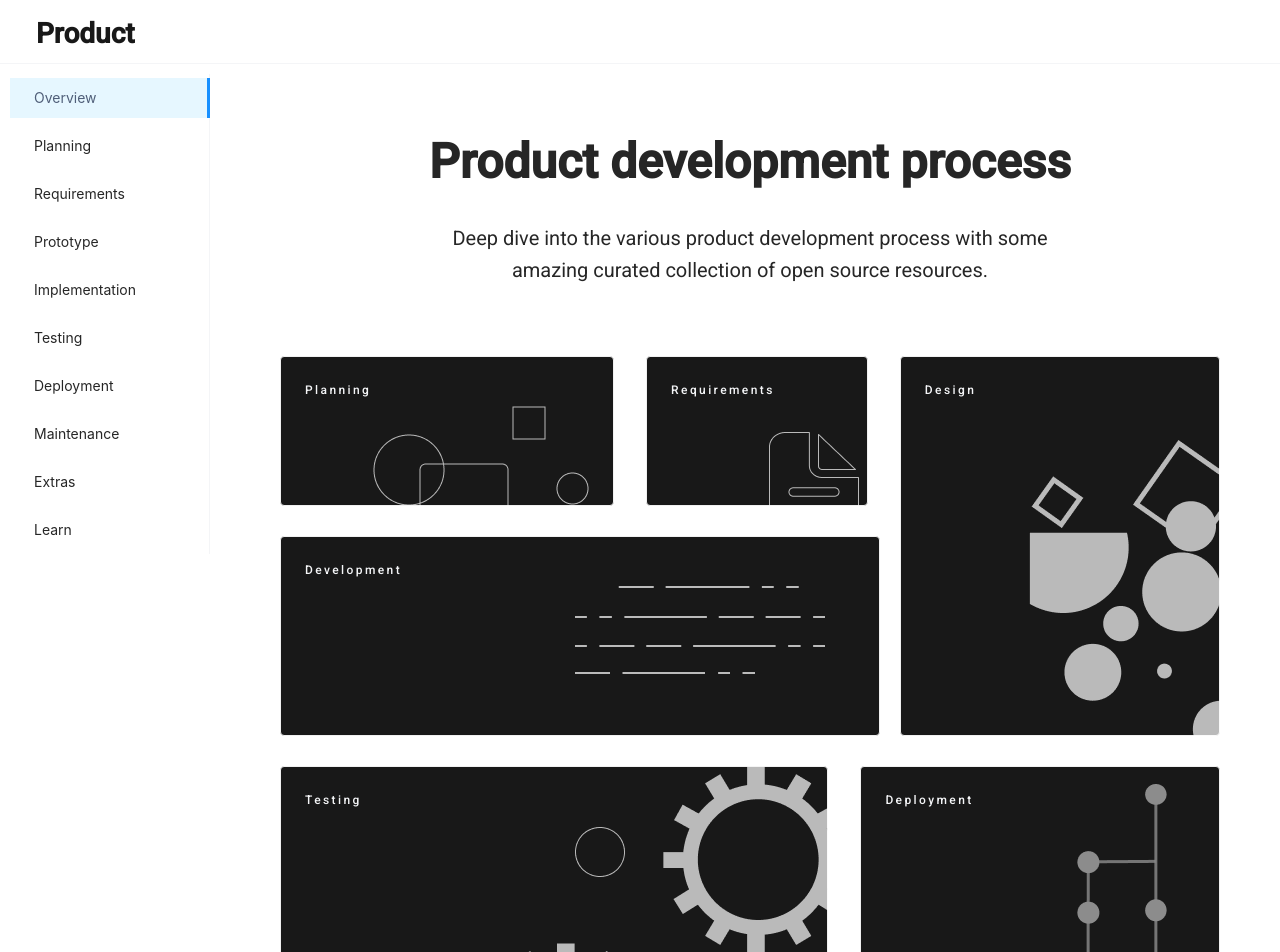
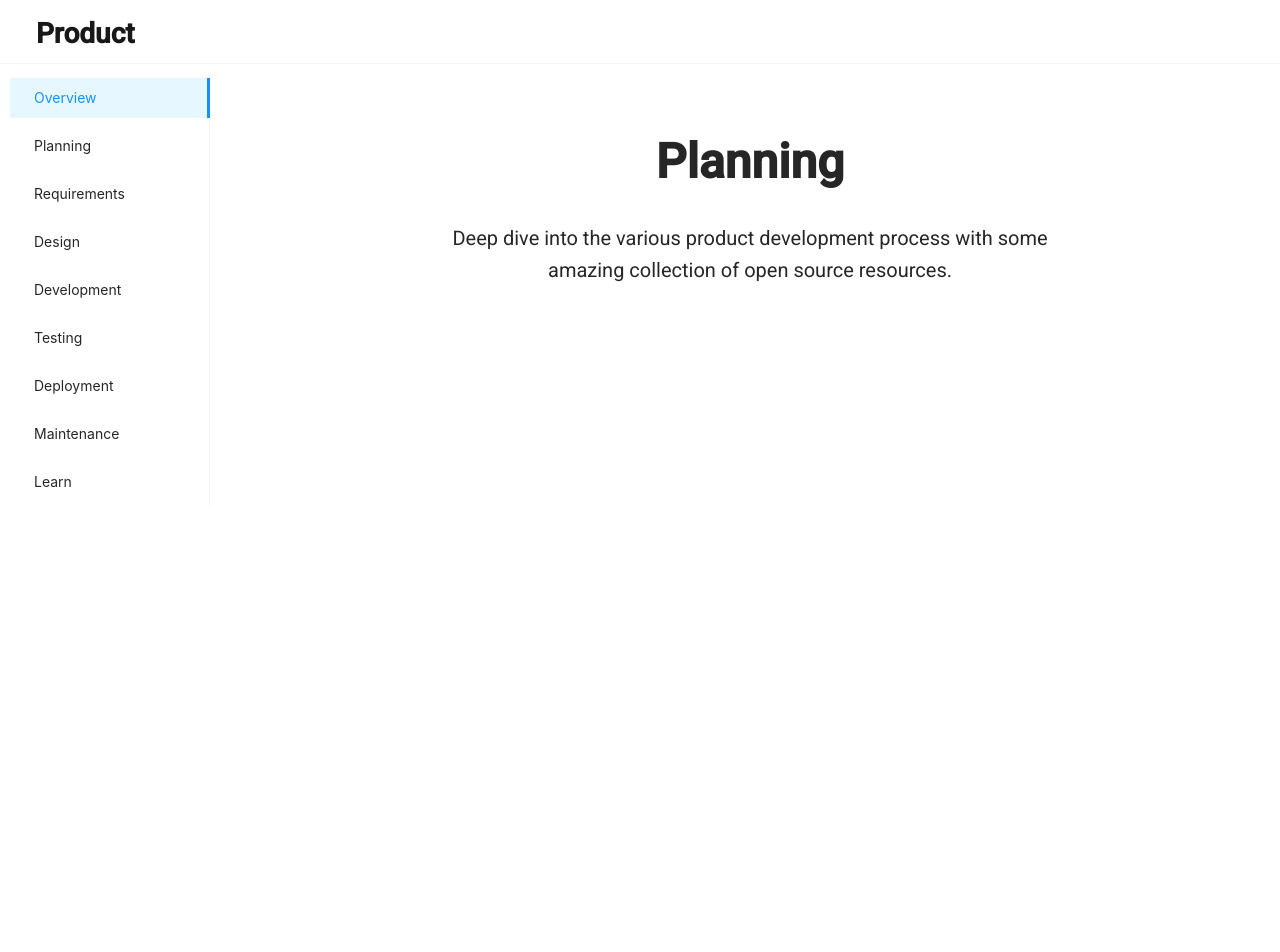
Before and after one commit to AVRahul/UIlabz, a React (Create React App) app: page /Planning in a window 1280 px wide. Shown: the top 952 px of the page. After the commit the page ends 800 px from the top, so only its background shows below. Built offline with nearby package versions, Linux system fonts and the light colour scheme.

Commit message:
Add routes and various components

```diff
--- a/package.json
+++ b/package.json
@@ -9,6 +9,7 @@
     "antd": "^4.2.4",
     "react": "^16.13.1",
     "react-dom": "^16.13.1",
+    "react-router-dom": "^5.2.0",
     "react-scripts": "3.4.1"
   },
   "scripts": {
--- a/src/App.js
+++ b/src/App.js
@@ -1,19 +1,36 @@
 import React from 'react';
+import { BrowserRouter as Router, Route, Switch } from "react-router-dom";
 import './App.css';
 import { Layout } from 'antd';
 import SiderMenu from './components/sider-menu/sider-menu';
 import Overview from './components/overview/overview';
+import Planning from './components/planning/planning';
+import Requirements from './components/requirements/requirements';
+import Design from './components/design/design';
+import Development from './components/development/development';
+import Testing from './components/testing/testing';
+import Deployment from './components/deployment/deployment';
+import Maintenance from './components/maintenance/maintenance';
+import Learn from './components/learn/learn';
+
 const { Header, Content } = Layout;
 
 function App() {
   return (
     <div className="App">
       <Layout>
+        <Router>
           <Header className="header">
             <div className="navbar">
               <div className="logo">
                 Product
             </div>
+              <Switch>
+                {/* <Route exact path="/" component={About} />
+            <Route path="/project" component={Project} />
+            <Route path="/blog" component={Blog} />
+            <Route component={NoMatch} /> */}
+              </Switch>
             </div>
           </Header>
           <Layout>
@@ -26,10 +43,22 @@ function App() {
                   height: 90,
                 }}
               >
-              <Overview />
+                <Switch>
+                  <Route exact path="/" component={Overview} />
+                  <Route path="/Planning" component={Planning} />
+                  <Route path="/Requirements" component={Requirements} />
+                  <Route path="/Design" component={Design} />
+                  <Route path="/Development" component={Development} />
+                  <Route path="/Testing" component={Testing} />
+                  <Route path="/Deployment" component={Deployment} />
+                  <Route path="/Maintenance" component={Maintenance} />
+                  <Route path="/Learn" component={Learn} />
+                  {/* <Route component={NoMatch} /> */}
+                </Switch>
               </Content>
             </Layout>
           </Layout>
+        </Router>
       </Layout>
     </div>
   );
--- /dev/null
+++ b/src/components/deployment/deployment.jsx
@@ -0,0 +1,9 @@
+import React, { Component } from "react";
+
+class Deployment extends Component {
+  render() {
+    return <h1>Aree bosedike </h1>;
+  }
+}
+
+export default Deployment;
--- /dev/null
+++ b/src/components/design/design.jsx
@@ -0,0 +1,9 @@
+import React, { Component } from "react";
+
+class Design extends Component {
+  render() {
+    return <h1>Aree beti bhaag </h1>;
+  }
+}
+
+export default Design;
--- /dev/null
+++ b/src/components/development/development.jsx
@@ -0,0 +1,9 @@
+import React, { Component } from "react";
+
+class Development extends Component {
+  render() {
+    return <h1>Aree mc </h1>;
+  }
+}
+
+export default Development;
--- /dev/null
+++ b/src/components/learn/learn.jsx
@@ -0,0 +1,9 @@
+import React, { Component } from "react";
+
+class Learn extends Component {
+  render() {
+    return <h1>Aree chutiya </h1>;
+  }
+}
+
+export default Learn;
--- /dev/null
+++ b/src/components/maintenance/maintenance.jsx
@@ -0,0 +1,9 @@
+import React, { Component } from "react";
+
+class Maintenance extends Component {
+  render() {
+    return <h1>hatt gandu! </h1>;
+  }
+}
+
+export default Maintenance;
--- a/src/components/overview/overview.jsx
+++ b/src/components/overview/overview.jsx
@@ -14,7 +14,7 @@ class Overview extends Component {
               <div className="subtext-block">
                 <h4 className="subtitle-text">
                   Deep dive into the various product development process with
-                  some amazing curated collection of open source resources.
+                  some amazing collection of open source resources.
                 </h4>
               </div>
             </div>
--- /dev/null
+++ b/src/components/planning/planning.jsx
@@ -0,0 +1,26 @@
+import React, { Component } from "react";
+import { Row, Col } from "antd";
+
+class Planning extends Component {
+  render() {
+    return (
+      <div className="container">
+        <Row>
+          <Col span={24}>
+            <div className="title-section">
+              <h1 className="title-text"> Planning</h1>
+              <div className="subtext-block">
+                <h4 className="subtitle-text">
+                  Deep dive into the various product development process with
+                  some amazing collection of open source resources.
+                </h4>
+              </div>
+            </div>
+          </Col>
+        </Row>
+      </div>
+    );
+  }
+}
+
+export default Planning;
--- /dev/null
+++ b/src/components/requirements/requirements.jsx
@@ -0,0 +1,9 @@
+import React, { Component } from "react";
+
+class Requirements extends Component {
+  render() {
+    return <h1>Aree chutad </h1>;
+  }
+}
+
+export default Requirements;
--- a/src/components/sider-menu/sider-menu.jsx
+++ b/src/components/sider-menu/sider-menu.jsx
@@ -1,5 +1,6 @@
 import React, { Component } from "react";
 import { Layout, Menu } from "antd";
+import { Link } from 'react-router-dom';
 
 const { Sider } = Layout;
 
@@ -27,16 +28,15 @@ class SiderMenu extends Component {
       >
         <div className="sidebar">
           <Menu mode="inline" defaultSelectedKeys={["0"]}>
-            <Menu.Item key="0">Overview</Menu.Item>
-            <Menu.Item key="1">Planning</Menu.Item>
-            <Menu.Item key="2">Requirements</Menu.Item>
-            <Menu.Item key="3">Prototype</Menu.Item>
-            <Menu.Item key="4">Implementation</Menu.Item>
-            <Menu.Item key="5">Testing</Menu.Item>
-            <Menu.Item key="6">Deployment</Menu.Item>
-            <Menu.Item key="7">Maintenance</Menu.Item>
-            <Menu.Item key="8">Extras</Menu.Item>
-            <Menu.Item key="9">Learn</Menu.Item>
+          <Menu.Item key="0"><Link to="/">Overview</Link></Menu.Item>
+            <Menu.Item key="1"><Link to="/planning">Planning</Link></Menu.Item>
+            <Menu.Item key="2"><Link to="/requirements">Requirements</Link></Menu.Item>
+            <Menu.Item key="3"><Link to="/design">Design</Link></Menu.Item>
+            <Menu.Item key="4"><Link to="/development">Development</Link></Menu.Item>
+            <Menu.Item key="5"><Link to="/testing">Testing</Link></Menu.Item>
+            <Menu.Item key="6"><Link to="/deployment">Deployment</Link></Menu.Item>
+            <Menu.Item key="7"><Link to="/maintenance">Maintenance</Link></Menu.Item>
+            <Menu.Item key="9"><Link to="/learn">Learn</Link></Menu.Item>
           </Menu>
         </div>
       </Sider>
--- /dev/null
+++ b/src/components/testing/testing.jsx
@@ -0,0 +1,9 @@
+import React, { Component } from "react";
+
+class Testing extends Component {
+  render() {
+    return <h1>Aree mc bc cc </h1>;
+  }
+}
+
+export default Testing;
```
Lines whose indentation alone changed are shown as unchanged.
